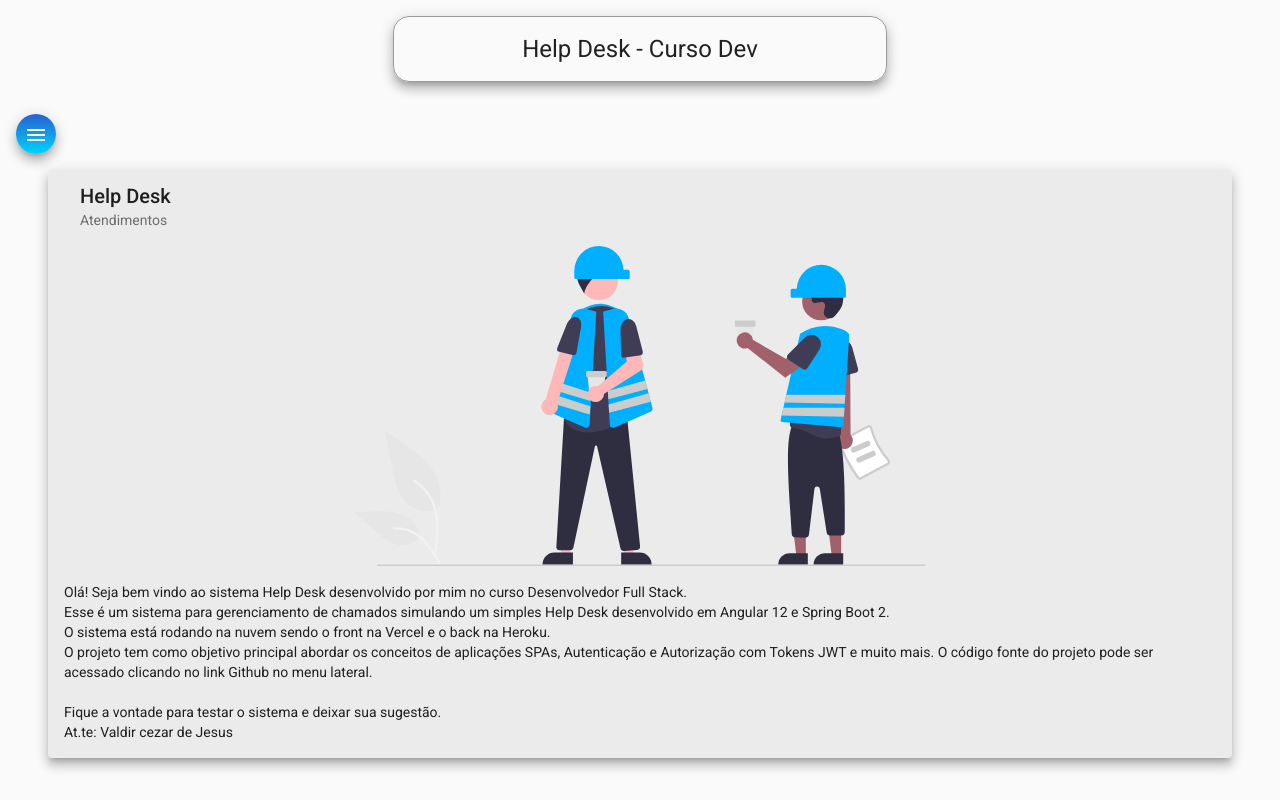
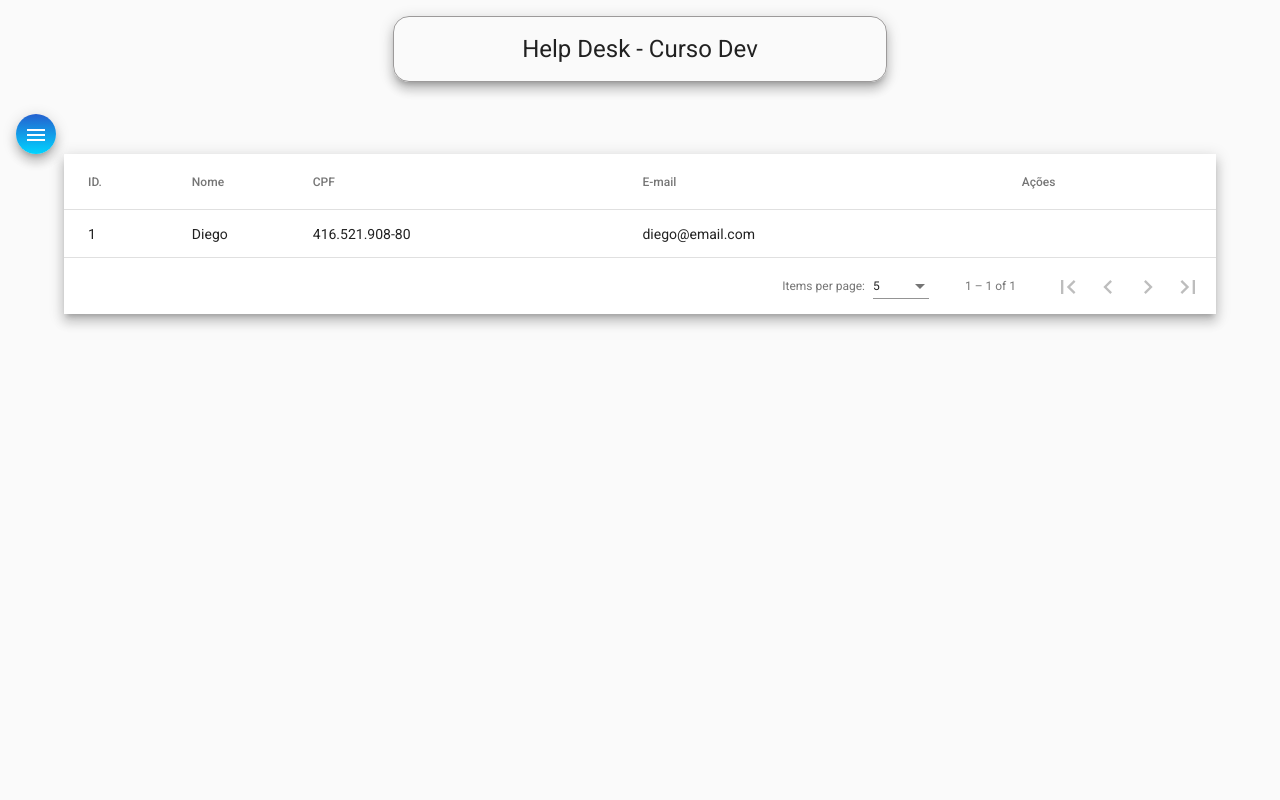
Before and after one commit to diegomarquesf/helpdesk-spring-boot-front-end, an Angular app: page /tecnicos in a window 1280 px wide. Before the commit this address led to /home. Built offline with nearby package versions, Linux system fonts and the light colour scheme.

Commit message:
HTML/CSS para tecnico-list

```diff
--- /dev/null
+++ b/src/app/components/models/tecnico.ts
@@ -0,0 +1,11 @@
+export interface Tecnico{
+    id?: any;
+    nome: string;
+    cpf: string;
+    email: string;
+    senha: string;
+    perfis: string[];
+    dataCriacao: any;
+
+
+}
--- a/src/app/components/nav/nav.component.ts
+++ b/src/app/components/nav/nav.component.ts
@@ -13,7 +13,7 @@
     ) { }
 
   ngOnInit(): void {
-    this.router.navigate(['home'])
+    this.router.navigate(['tecnicos'])
   }
 
 }
--- a/src/app/components/tecnico/tecnico-list/tecnico-list.component.css
+++ b/src/app/components/tecnico/tecnico-list/tecnico-list.component.css
@@ -0,0 +1,9 @@
+
+.container{
+    width: 90%;
+    margin: auto;
+}
+
+table {
+    width: 100%;
+  }
--- a/src/app/components/tecnico/tecnico-list/tecnico-list.component.html
+++ b/src/app/components/tecnico/tecnico-list/tecnico-list.component.html
@@ -1 +1,44 @@
-<p>tecnico-list works!</p>
+<div class="container">
+    <div class="mat-elevation-z8">
+        <table mat-table [dataSource]="dataSource">
+
+
+          <ng-container matColumnDef="position">
+            <th mat-header-cell *matHeaderCellDef> ID. </th>
+            <td mat-cell *matCellDef="let element"> {{element.id}} </td>
+          </ng-container>
+
+
+          <ng-container matColumnDef="nome">
+            <th mat-header-cell *matHeaderCellDef> Nome </th>
+            <td mat-cell *matCellDef="let element"> {{element.nome}} </td>
+          </ng-container>
+
+
+          <ng-container matColumnDef="cpf">
+            <th mat-header-cell *matHeaderCellDef> CPF </th>
+            <td mat-cell *matCellDef="let element"> {{element.cpf}} </td>
+          </ng-container>
+
+
+          <ng-container matColumnDef="email">
+            <th mat-header-cell *matHeaderCellDef> E-mail </th>
+            <td mat-cell *matCellDef="let element"> {{element.email}} </td>
+          </ng-container>
+
+          <ng-container matColumnDef="acoes">
+            <th mat-header-cell *matHeaderCellDef> Ações </th>
+            <td mat-cell *matCellDef="let element"> {{element.acoes}} </td>
+          </ng-container>
+
+          <tr mat-header-row *matHeaderRowDef="displayedColumns"></tr>
+          <tr mat-row *matRowDef="let row; columns: displayedColumns;"></tr>
+        </table>
+
+        <mat-paginator [pageSizeOptions]="[5, 10, 20]"
+                       showFirstLastButtons
+                       aria-label="Select page of periodic elements">
+        </mat-paginator>
+      </div>
+
+</div>
--- a/src/app/components/tecnico/tecnico-list/tecnico-list.component.ts
+++ b/src/app/components/tecnico/tecnico-list/tecnico-list.component.ts
@@ -1,4 +1,7 @@
-import { Component, OnInit } from '@angular/core';
+import { Component, OnInit, ViewChild } from '@angular/core';
+import { MatPaginator } from '@angular/material/paginator';
+import { MatTableDataSource } from '@angular/material/table';
+import { Tecnico } from '../../models/tecnico';
 
 @Component({
   selector: 'app-tecnico-list',
@@ -7,9 +10,30 @@
 })
 export class TecnicoListComponent implements OnInit {
 
+  ELEMENT_DATA: Tecnico[ ] = [
+    {
+      id: 1,
+      nome: 'Diego',
+      cpf: '416.521.908-80',
+      email: 'diego@email.com',
+      senha: '123',
+      perfis: ['0'],
+      dataCriacao: '15/07/2022'
+
+    }
+  ]
+  displayedColumns: string[] = ['position', 'nome', 'cpf', 'email','acoes'];
+  dataSource = new MatTableDataSource<Tecnico>(this.ELEMENT_DATA);
+
   constructor() { }
 
   ngOnInit(): void {
   }
 
+  @ViewChild(MatPaginator) paginator: MatPaginator;
+
+  ngAfterViewInit() {
+    this.dataSource.paginator = this.paginator;
+  }
+
 }
```
